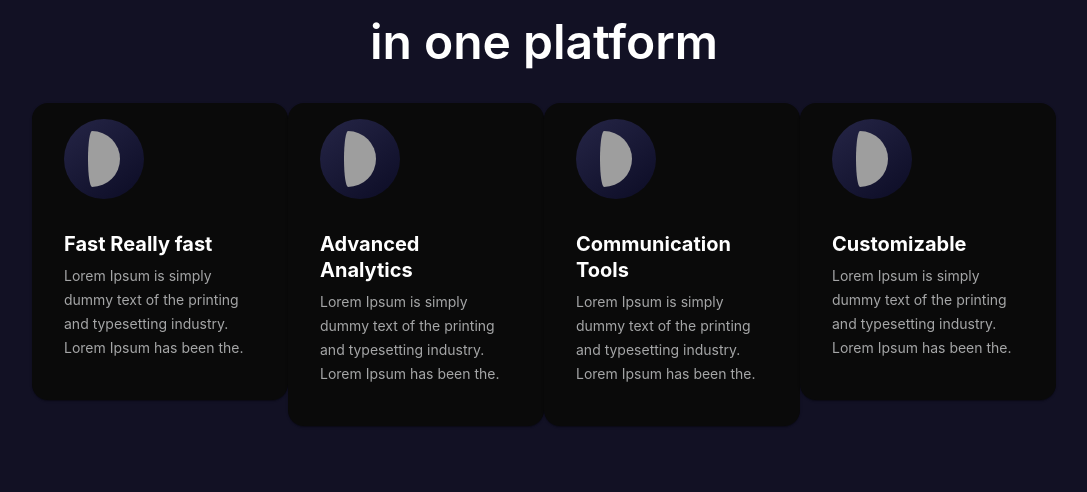
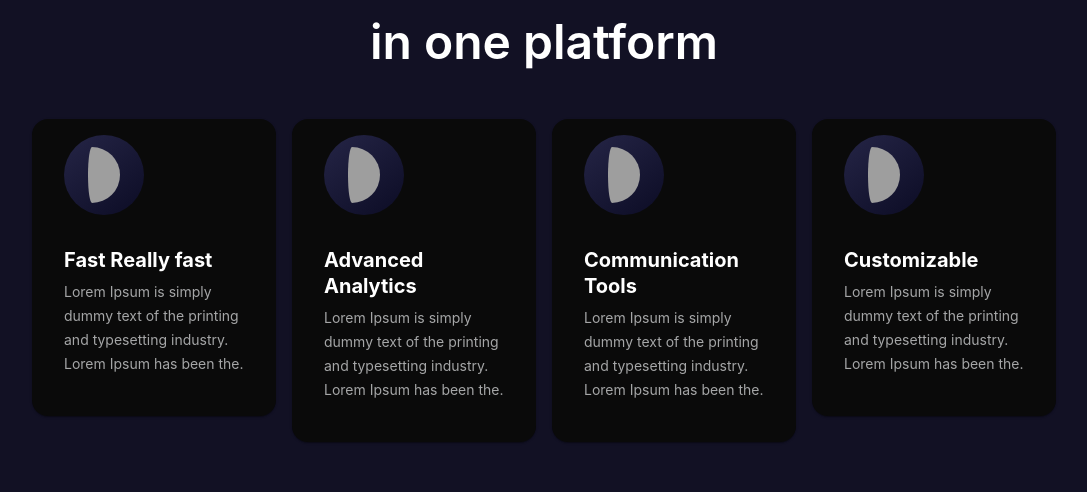
Before and after one commit to Sandeepbangalore737/swiperclick_task, a React (Create React App) app: page / in a window 1280 px wide. Shown: the part 1217-1709 px from the top of the page, without its empty margins (96-1183 px from the left). Built offline with nearby package versions, Linux system fonts and the light colour scheme; grey boxes are pictures that could not be loaded.

Commit message:
changes the logo size

```diff
--- a/src/components/common/customersCard.js
+++ b/src/components/common/customersCard.js
@@ -14,7 +14,7 @@ const CustomersCard = ({ imageUrl, title, description, avatarImage, name }) => {
         flexDirection: "column",
         alignItems: "left",
         height: "100%",
-        border: "1px solid #232323",
+        border: "1px solid #F5888B",
         px: isMobile ? "16px" : 6,
         pt: 3,
         pb: 3,
--- a/src/components/common/featureCard.js
+++ b/src/components/common/featureCard.js
@@ -34,7 +34,7 @@ const FeatureCard = ({ imageUrl, title, description }) => {
             "translate3d(0px, 0px, 0px) scale3d(1, 1, 1) rotateX(0deg) rotateY(0deg) rotateZ(0deg) skew(0deg, 0deg)",
           backgroundImage:
             "url('https://cdn.prod.website-files.com/6697ec51a8dd714b4a97b818/66b47c9b6f640ddbab256bc4_Blur%20Effect.avif')",
-          border: "1px solid #4f1ad6",
+          border: "1px solid #F5888B",
         },
       }}
     >
--- a/src/pages/Dashboard.jsx
+++ b/src/pages/Dashboard.jsx
@@ -421,7 +421,7 @@ function Dashboard() {
           in one platform
         </Typography>
       </Box>
-      <Grid container sx={{ px: isMobile ? "8px" : "10%" }} mt="2%">
+      <Grid container sx={{ px: isMobile ? "5%" : "10%" }} spacing={2} mt="2%">
         <Grid item xs={12} sm={6} md={3}>
           <ScrollAnimation animateIn="fadeInUp" duration={1.2}>
             <CommonCard
@@ -431,7 +431,7 @@ function Dashboard() {
             />
           </ScrollAnimation>
         </Grid>
-        <Grid itemxs={12} sm={6} md={3}>
+        <Grid item xs={12} sm={6} md={3}>
           <ScrollAnimation animateIn="fadeInUp" duration={1.2}>
             <CommonCard
               title="Advanced Analytics"
@@ -440,7 +440,7 @@ function Dashboard() {
             />
           </ScrollAnimation>
         </Grid>
-        <Grid itemxs={12} sm={6} md={3}>
+        <Grid item xs={12} sm={6} md={3}>
           <ScrollAnimation animateIn="fadeInUp" duration={1.2}>
             <CommonCard
               title="Communication Tools"
```
